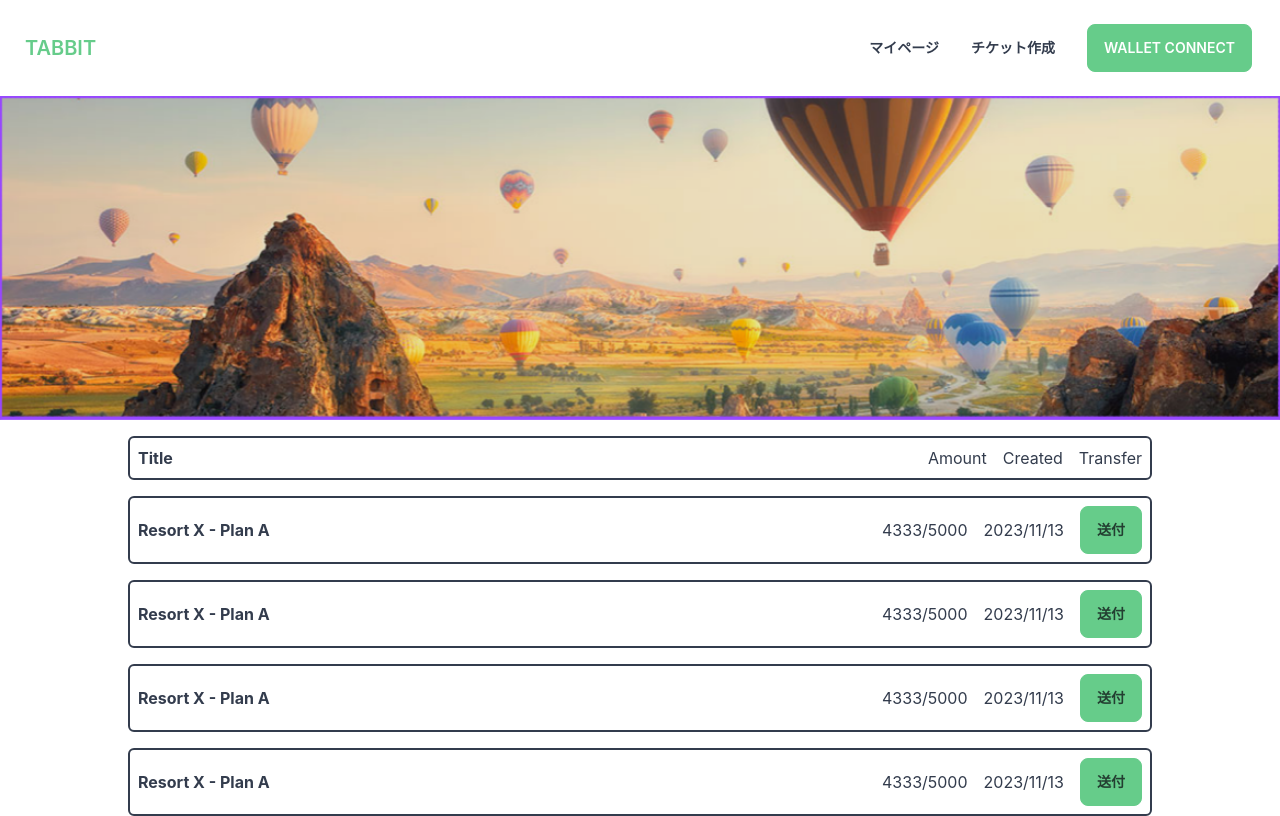
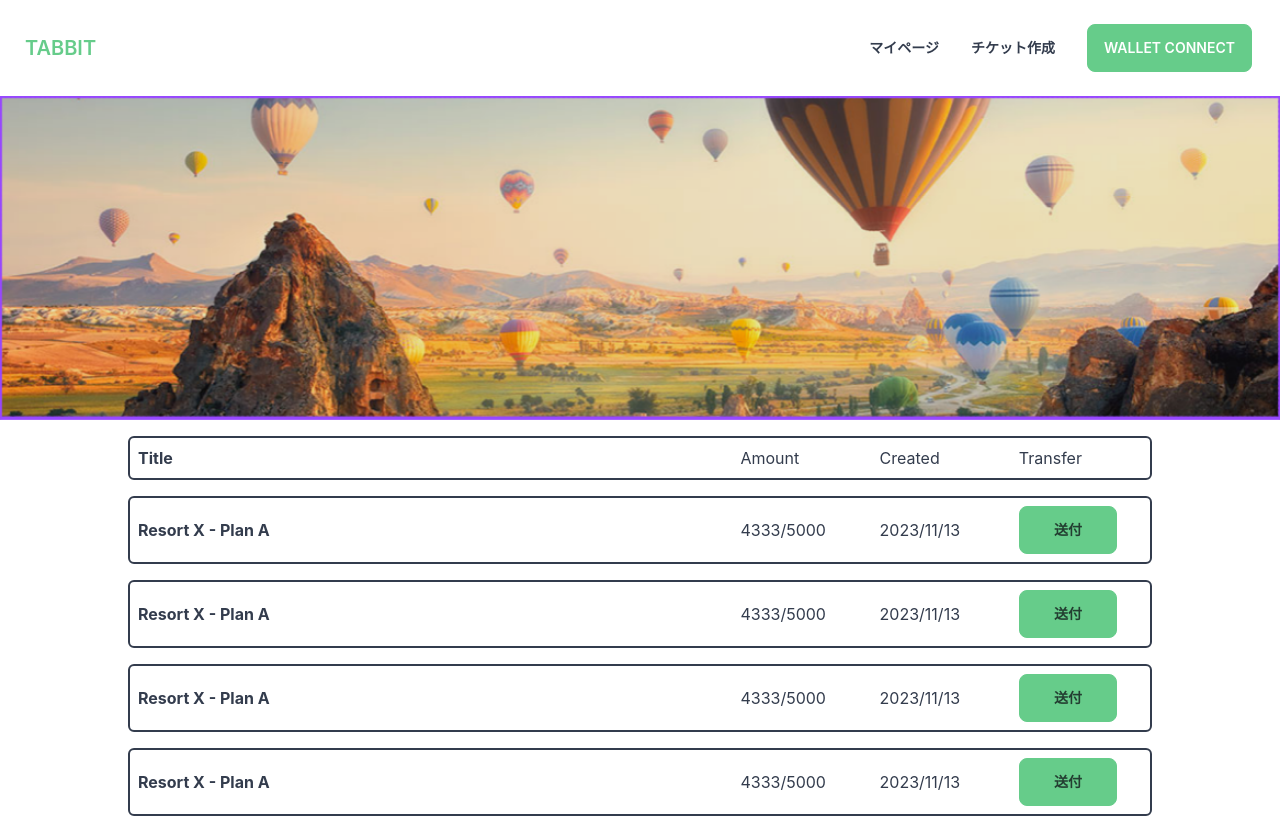
Before and after one commit to tabbitme/tabbit-front, a Next.js app: page /company-mypage in a window 1280 px wide. Built offline with nearby package versions, Linux system fonts and the light colour scheme.

Commit message:
update company-top

```diff
--- a/components/Box/index.tsx
+++ b/components/Box/index.tsx
@@ -4,12 +4,16 @@ export const Box = () => {
   return (
     <div className='flex items-center justify-between rounded-md border-2 border-solid border-neutral p-2'>
       <div className='font-bold'>Resort X - Plan A</div>
-      <div className='flex items-center justify-around gap-4'>
-        <div>4333/5000</div>
-        <div>2023/11/13</div>
+      <div className='grid w-2/5 grid-cols-3 gap-4'>
+        <div className='flex items-center'>
+          <div>4333/5000</div>
+        </div>
+        <div className='flex items-center'>
+          <div>2023/11/13</div>
+        </div>
         <div>
           <Link href='/company-transfer'>
-            <button className='btn-primary btn'>送付</button>
+            <button className='btn-primary btn w-4/5'>送付</button>
           </Link>
         </div>
       </div>
--- a/components/BoxHead/index.tsx
+++ b/components/BoxHead/index.tsx
@@ -2,7 +2,7 @@ export const BoxHead = () => {
   return (
     <div className='flex items-center justify-between rounded-md border-2 border-solid border-neutral p-2'>
       <div className='font-bold'>Title</div>
-      <div className='flex items-center justify-around gap-4'>
+      <div className='grid w-2/5 grid-cols-3 gap-4'>
         <div>Amount</div>
         <div>Created</div>
         <div>Transfer</div>
```
